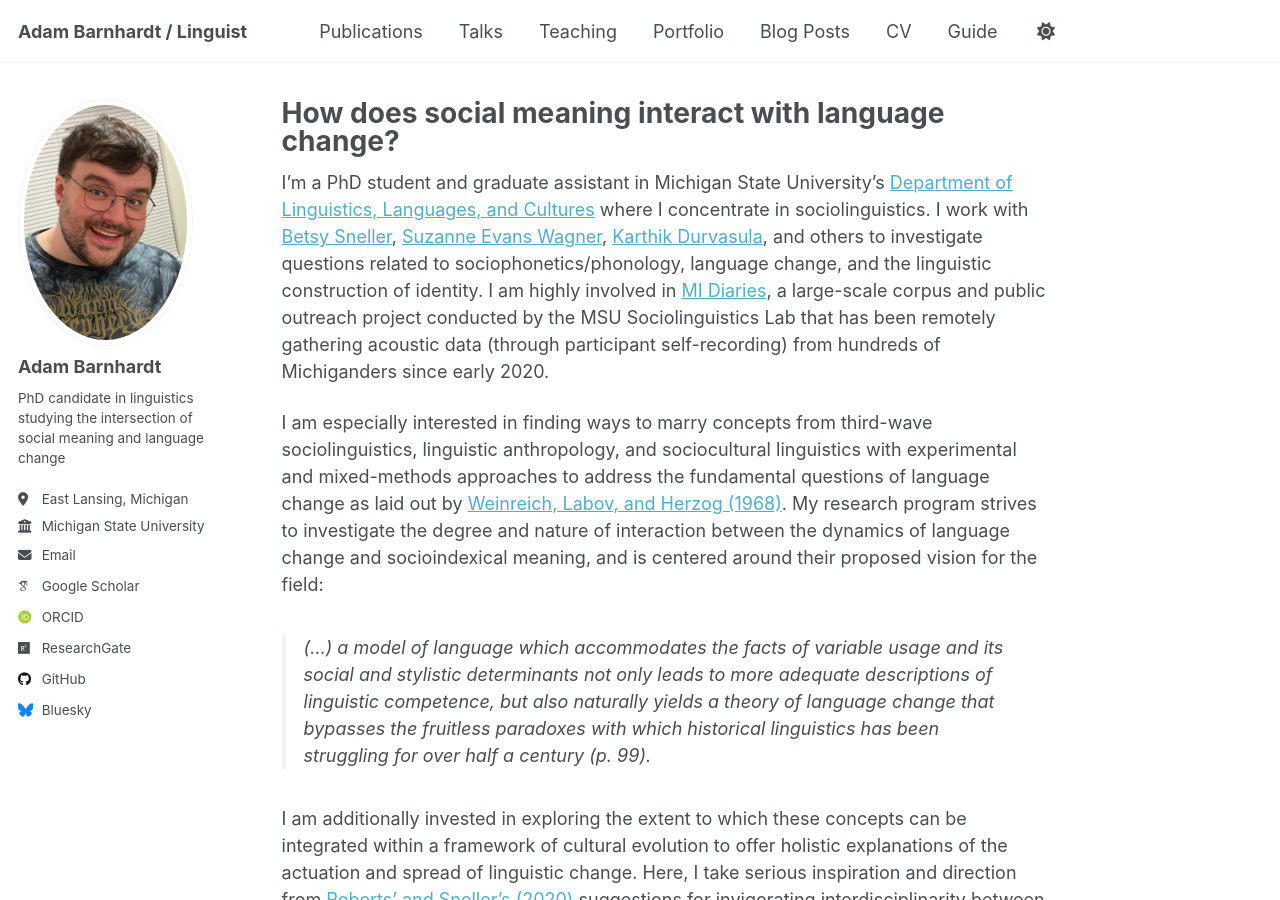
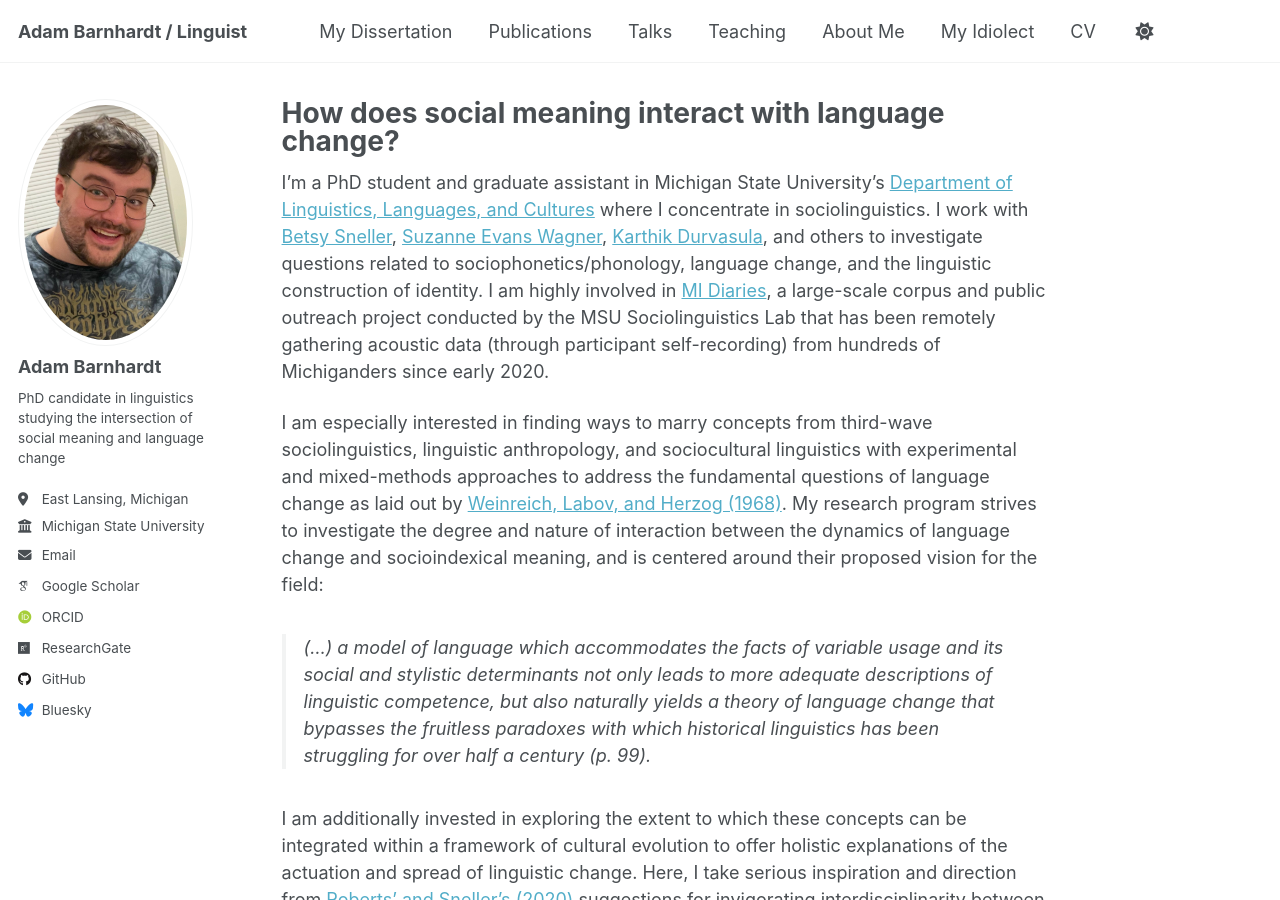
Before and after one commit to adambarnhardt/adambarnhardt.github.io, a Jekyll site: the page built from _pages/about.md, in a window 1280 px wide and 900 px high. Built offline with Jekyll 4.4.1, drawn with Linux system fonts in a browser that asks for light colours; some web fonts are replaced; a script that is not in the unit is left out.

Commit message:
Update navigation.yml

```diff
--- a/_data/navigation.yml
+++ b/_data/navigation.yml
@@ -8,6 +8,10 @@
 #      Markdown formatted page while the second is generated using JSON.
 
 main:
+
+  - title: "My Dissertation"
+    url: /dissertation/
+
   - title: "Publications"
     url: /publications/
 
@@ -17,11 +21,17 @@ main:
   - title: "Teaching"
     url: /teaching/
 
-  - title: "Portfolio"
-    url: /portfolio/
+  - title: "About Me"
+    url: /bio/
 
-  - title: "Blog Posts"
-    url: /year-archive/
+  # - title: "Portfolio"
+  # url: /portfolio/
+
+  # - title: "Blog Posts"
+  # url: /year-archive/
+
+  - title: "My Idiolect"
+    url: /idiolect/
 
   - title: "CV"
     url: /cv/
@@ -29,5 +39,5 @@ main:
   # - title: "CV"
   #   url: /cv-json/
 
-  - title: "Guide"
-    url: /markdown/
+  # - title: "Guide"
+  #  url: /markdown/
```
